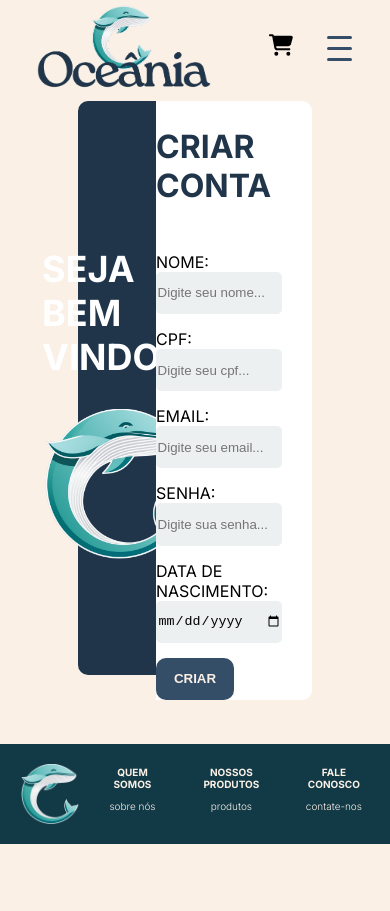
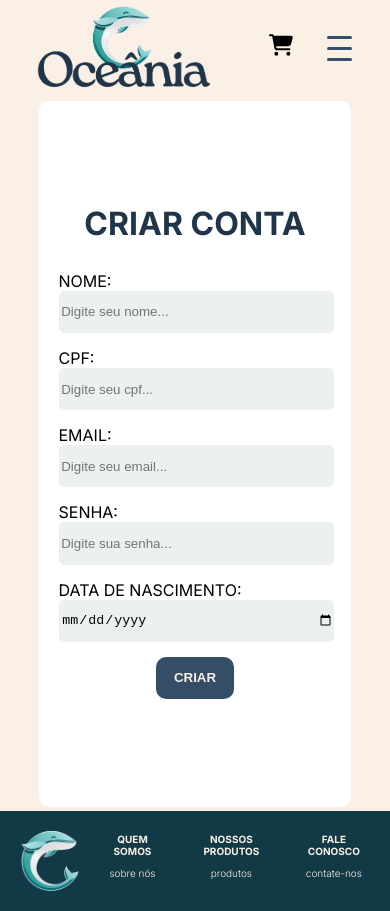
Before and after one commit to leviutima/oceania, a Next.js app: page /Cadastro in a window 390 px wide. Before the commit the page ends 844 px from the top, so only its background shows below. Built offline with nearby package versions, Linux system fonts and the light colour scheme.

Commit message:
implementando responsividade no formulario de cadastro

```diff
--- a/src/app/Cadastro/Cadastro.module.css
+++ b/src/app/Cadastro/Cadastro.module.css
@@ -3,7 +3,6 @@
     justify-content: center;
     align-items: center;
     padding: 1% 0;
-
 }
 
 .containerTitle {
@@ -65,9 +64,55 @@
     height: 5vh;
 }
 
+@media (max-width: 768px) {
+    .blueSection {
+        display: none;
+    }
 
-@media (max-width: 768px) {
+    .containerForm {
+        display: flex;
+        align-items: center;
+    }
+
+    .form {
+        border-radius: 10px 10px 10px;
+        width: 80vw;
+        height: 80vh;
+        padding-bottom: 10%;
+
+        display: flex;
+        gap: 1px;
+    }
+
+
     .inputCadastro {
-        width: 80%;
+        width: 70vw;
     }
 }
+
+@media (min-width:770px) and (max-width: 1589px){
+    .blueSection {
+        display: none;
+    }
+
+    .containerForm {
+        display: flex;
+        align-items: center;
+    }
+
+    .form {
+        justify-content: center;
+        border-radius: 10px 10px 10px 10px;
+        height: 70vh;
+    }
+}
+
+@media (min-width: 1593px) {
+    .blueSection {
+        display: flex;
+    }
+    .form {
+        width: 40vw;
+        border-radius: 0 10px 10px 0;
+    }
+}
```
